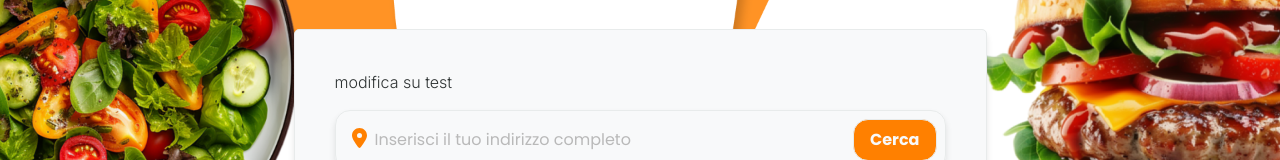
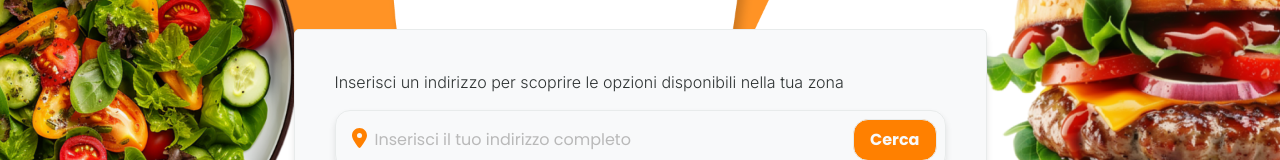
Before and after one commit to FrancescoRispoli17/deliveboo-frontend, a Vue app: page / in a window 1280 px wide. Shown: the part 345-505 px from the top of the page. Built offline with nearby package versions, Linux system fonts and the light colour scheme.

Commit message:
[FIX] fix p in CardHeroComponent

```diff
--- a/src/components/hero/CardHeroComponent.vue
+++ b/src/components/hero/CardHeroComponent.vue
@@ -36,7 +36,7 @@ export default {
                     </h1>
 
                     <p class="label mb-3">
-                        modifica su test
+                        Inserisci un indirizzo per scoprire le opzioni disponibili nella tua zona
                     </p>
                     <!-- input address -->
                      <InputAddressComponent/>
```
